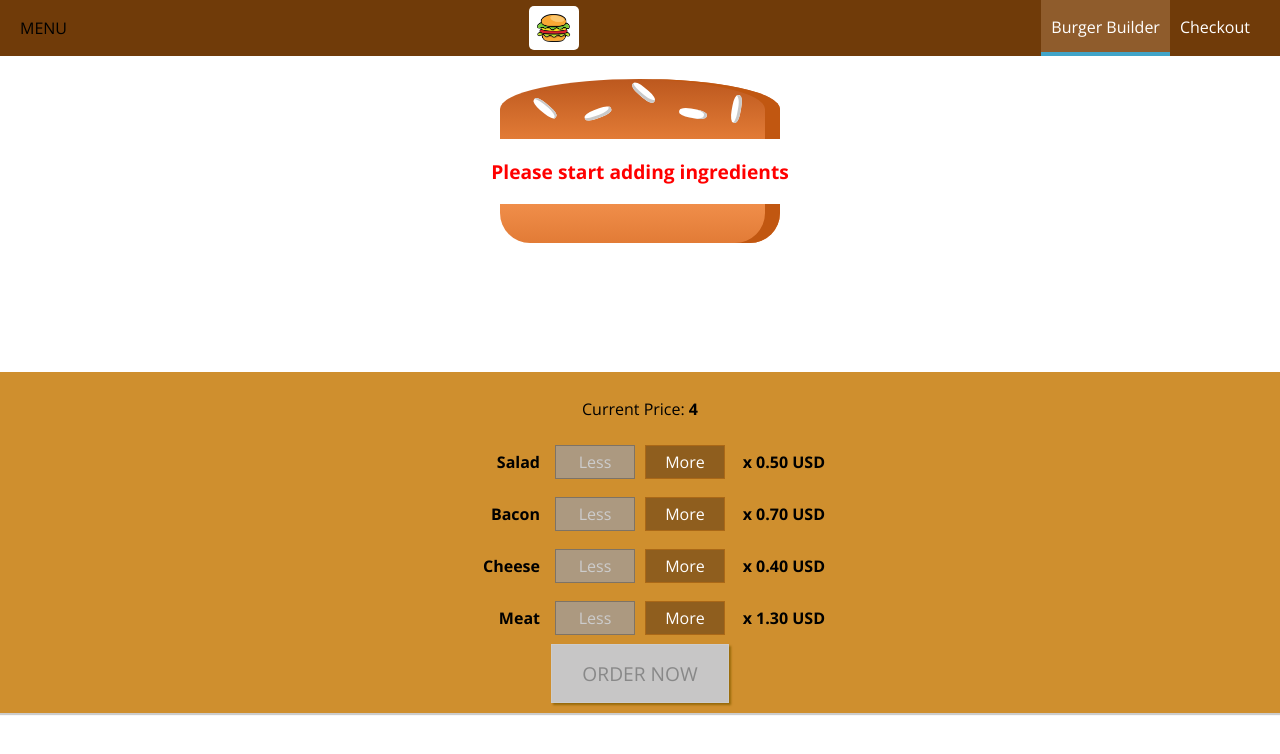
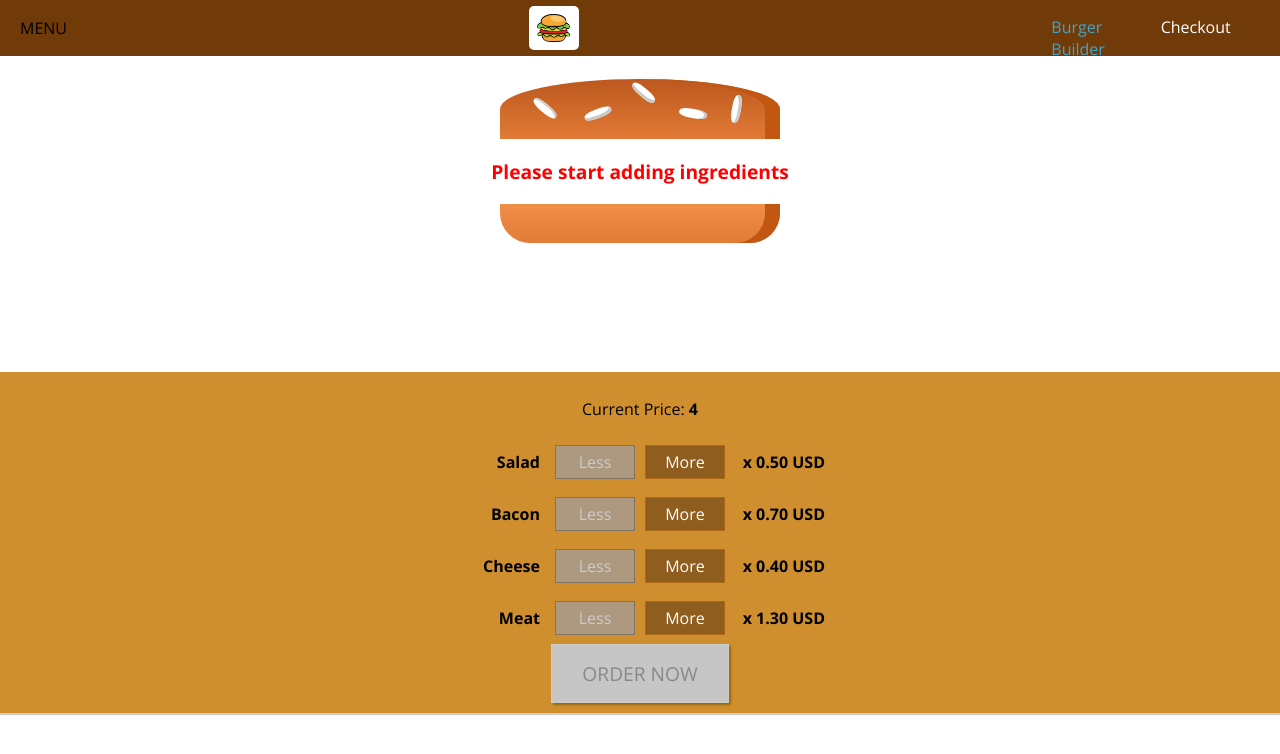
Before and after one commit to reymillenium/udemy_reactjs_burger_builder, a React (Create React App) app: page / in a window 1280 px wide. Shown: the top 754 px of the page. Built offline with nearby package versions, Linux system fonts and the light colour scheme.

Commit message:
Redifined 'src/components/Navigation/NavigationItems/NavigationItem/NavigationItem.module.scss' for mobile devices

```diff
--- a/src/components/Navigation/NavigationItems/NavigationItem/NavigationItem.module.scss
+++ b/src/components/Navigation/NavigationItems/NavigationItem/NavigationItem.module.scss
@@ -1,17 +1,14 @@
 .NavigationItem {
-  margin: 0;
+  margin: 10px 0;
   box-sizing: border-box;
-  display: flex;
-  height: 100%;
-  align-items: center;
+  display: block;
+  width: 100%;
 }
 
 .NavigationItem a {
-  color: white;
+  color: #8F5C2C;
   text-decoration: none;
-  height: 100%;
-  padding: 16px 10px;
-  border-bottom: 4px solid transparent;
+  width: 100%;
   box-sizing: border-box;
   display: block;
 }
@@ -19,7 +16,27 @@
 .NavigationItem a:hover,
 .NavigationItem a:active,
 .NavigationItem a.active {
-  background-color: #8F5C2C;
-  border-bottom: 4px solid #40A4C8;
-  color: white;
+  color: #40A4C8;
 }
+
+@media (min-width: 500px) {
+
+  .NavigationItem {
+    margin: 0;
+    box-sizing: border-box;
+    display: flex;
+    height: 100%;
+    align-items: center;
+  }
+
+  .NavigationItem a {
+    color: white;
+    text-decoration: none;
+    height: 100%;
+    padding: 16px 10px;
+    border-bottom: 4px solid transparent;
+    box-sizing: border-box;
+    display: block;
+  }
+
+}
```
